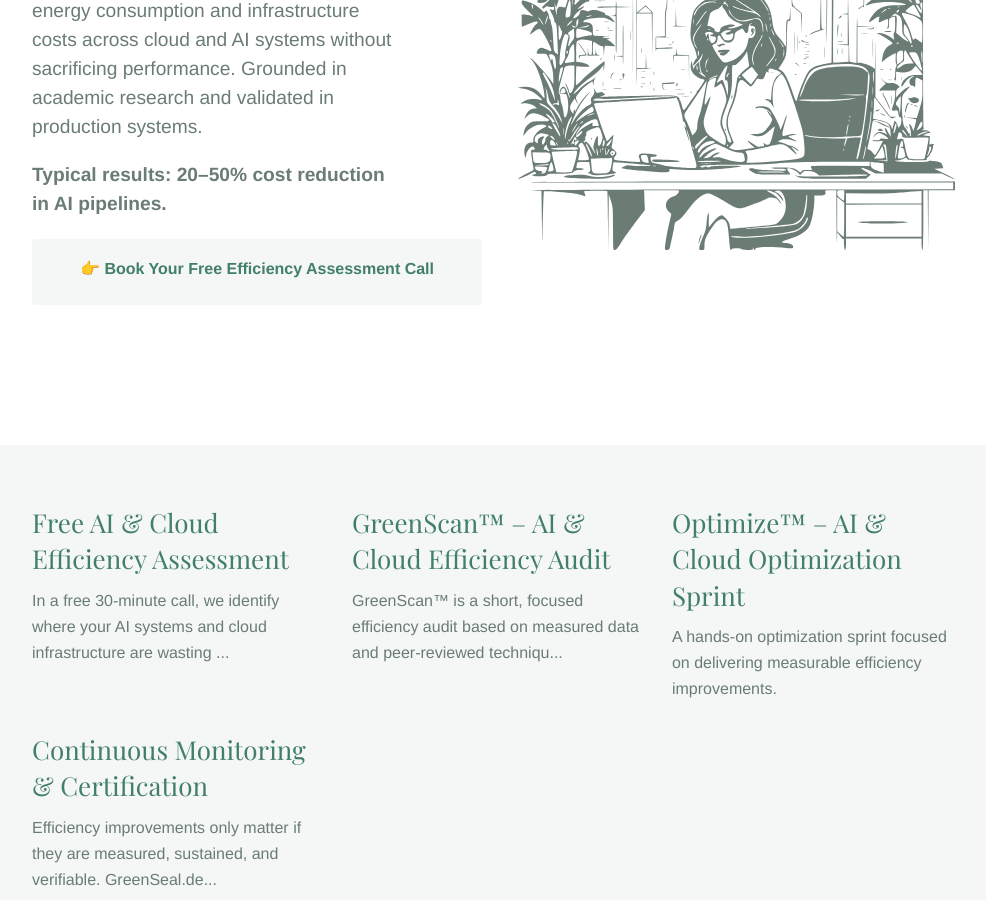
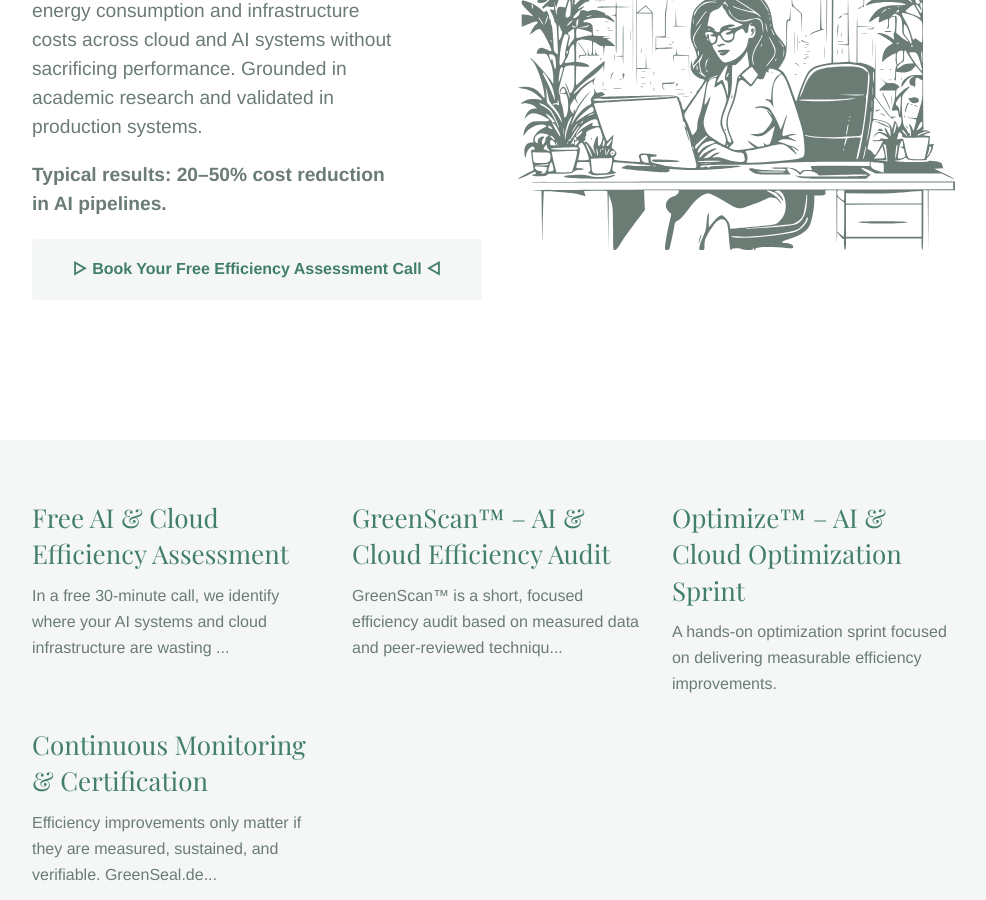
Before and after one commit to luiscruz/greenseal-website, a Jekyll site: the page built from index.md, in a window 1280 px wide and 900 px high, scrolled down 362 px. Shown: the whole window, without its empty margins (143-1129 px from the left). Built offline with Jekyll 4.4.1, drawn with Linux system fonts in a browser that asks for light colours.

Commit message:
facelift book a call

```diff
--- a/_includes/book-a-call.html
+++ b/_includes/book-a-call.html
@@ -1,6 +1,5 @@
 <div class="call text-center">
   <div class="call-box-top ">
-
-    <div class="call-phone"><strong>👉 <a href="https://calendly.com/greenseal-info/book-a-call" target="_blank">Book Your Free Efficiency Assessment Call </a></strong></div>
+    <div ><strong><a href="https://calendly.com/greenseal-info/book-a-call" target="_blank">▷ Book Your Free Efficiency Assessment Call ◁</a></strong></div>
   </div>
 </div>
```
